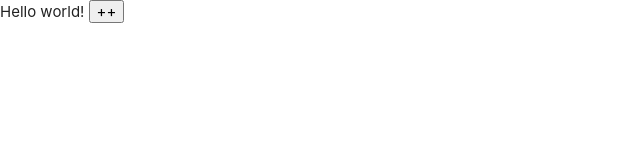
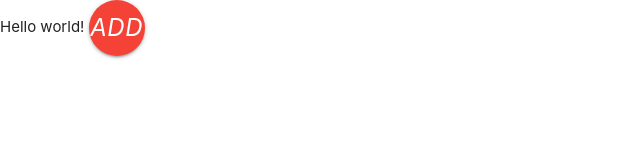
Before and after one commit to thierabsy/casr3pm, a plain HTML site: page index.html in a window 1280 px wide. Shown: the whole page, without its empty margins (0-640 px from the left). Drawn offline with nearby package versions, Linux system fonts and the light colour scheme.

Commit message:
First push

```diff
--- a/index.html
+++ b/index.html
@@ -20,7 +20,7 @@
 
         <div>
             Hello world!
-            <button type="button">++</button>
+            <a class="btn-floating btn-large waves-effect waves-light red"><i class="material-icons">add</i></a>
         </div>
 
 
```
